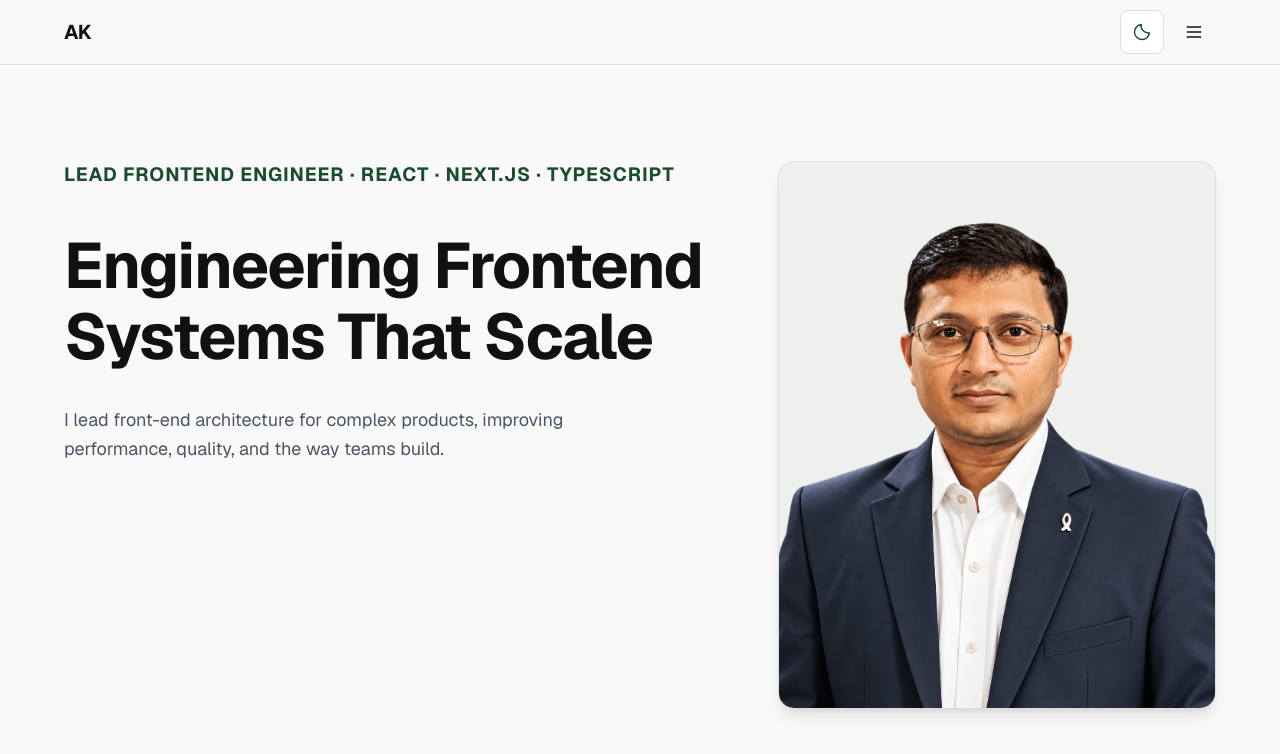
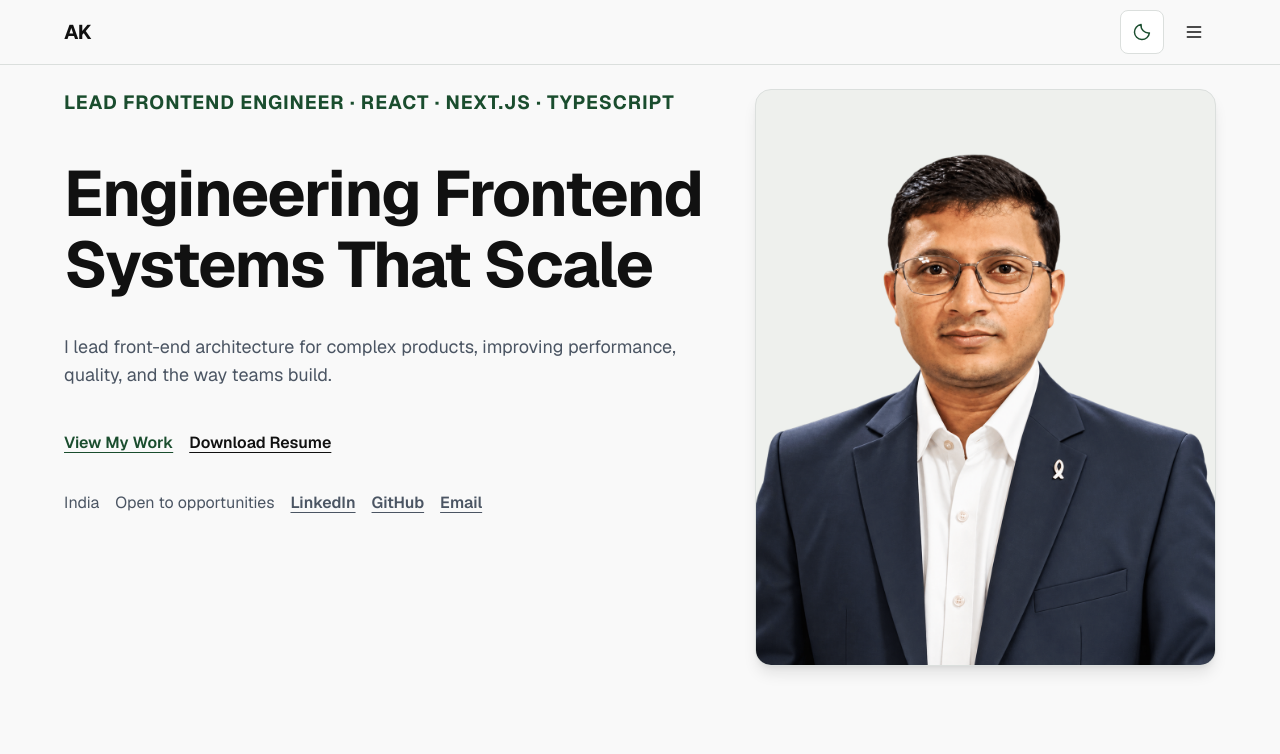
Before and after one commit to Abhishekumar93/portfolio-v2, a Next.js app: page / in a window 1280 px wide. Shown: the top 754 px of the page. Built offline with nearby package versions, Linux system fonts and the light colour scheme.

Commit message:
Refactor Hero section; update metadata, add HeroActions component, and enhance layout structure

```diff
--- a/app/layout.tsx
+++ b/app/layout.tsx
@@ -15,8 +15,9 @@ const geistMono = Geist_Mono({
 });
 
 export const metadata: Metadata = {
-  title: "Create Next App",
-  description: "Generated by create next app",
+  title: "Abhishek Kumar - Lead Frontend Engineer",
+  description:
+    "Portfolio website for Abhishek Kumar, a Lead Frontend Engineer.",
 };
 
 export default function RootLayout({ children }: LayoutProps<"/">) {
@@ -29,7 +30,7 @@ export default function RootLayout({ children }: LayoutProps<"/">) {
       <body className="min-h-full flex flex-col">
         <ThemeProvider>
           <Header />
-          {children}
+          <div className="max-w-6xl mx-auto">{children}</div>
         </ThemeProvider>
       </body>
     </html>
--- a/components/Layout/MobileMenu/index.tsx
+++ b/components/Layout/MobileMenu/index.tsx
@@ -76,7 +76,7 @@ const MobileMenu = () => {
         inert={!isOpen}
         className={`absolute inset-x-0 top-full border-b border-border bg-surface px-6 py-3 transition-[opacity,translate,visibility] duration-150 ease-out motion-reduce:translate-y-0 motion-reduce:transition-none md:px-8 lg:px-12 xl:px-0 ${isOpen ? "visible translate-y-0 opacity-100" : "invisible -translate-y-1 opacity-0"}`}
       >
-        <ul className="mx-auto max-w-6xl space-y-1">
+        <ul className="mx-auto space-y-1">
           {navigationItems.map(({ label, href }) => (
             <li key={label}>
               <a
--- /dev/null
+++ b/components/Sections/Hero/HeroActions.tsx
@@ -0,0 +1,45 @@
+import ActionLink from "@/components/UI/ActionLink";
+
+interface HeroActionsProps {
+  workHref?: string;
+  resumeHref?: string;
+}
+
+const actionClassName =
+  "inline-flex min-h-11 items-center font-semibold underline underline-offset-4 focus-visible:outline-2 focus-visible:outline-offset-4 focus-visible:outline-accent";
+
+const HeroActions = ({
+  workHref = "work",
+  resumeHref = "resume",
+}: HeroActionsProps) => {
+  return (
+    <div className="col-span-12 grid gap-4 md:col-span-7 md:col-start-1 md:row-start-2 md:self-start">
+      {(workHref || resumeHref) && (
+        <div className="flex flex-wrap gap-4">
+          {workHref && (
+            <ActionLink
+              href={workHref}
+              label="View My Work"
+              className={`${actionClassName} text-accent`}
+            />
+          )}
+          {resumeHref && (
+            <ActionLink href={resumeHref} label="Download Resume" download />
+          )}
+        </div>
+      )}
+      <div className="flex flex-wrap items-center gap-4 text-text-secondary">
+        <span>India</span>
+        <p>Open to opportunities</p>
+        <ActionLink
+          href="https://www.linkedin.com/in/abhishekr1993/"
+          label="LinkedIn"
+        />
+        <ActionLink href="https://github.com/Abhishekumar93" label="GitHub" />
+        <ActionLink href="mailto:abhishekkr1993@gmail.com" label="Email" />
+      </div>
+    </div>
+  );
+};
+
+export default HeroActions;
--- a/components/Sections/Hero/index.tsx
+++ b/components/Sections/Hero/index.tsx
@@ -1,14 +1,15 @@
 import Image from "next/image";
 import heroPortrait from "@/public/images/profile/abhishek-hero.png";
+import HeroActions from "./HeroActions";
 
 const Hero = () => {
   return (
     <section
       aria-labelledby="hero-heading"
-      className="px-3 py-6 font-sans md:p-8 lg:px-12 lg:pt-24 xl:px-0"
+      className="px-3 py-6 font-sans md:p-6 xl:px-0"
     >
-      <div className="mx-auto grid max-w-6xl grid-cols-12 gap-x-2 gap-y-8 sm:gap-x-4 lg:gap-x-8">
-        <div className="col-span-12 min-w-0 md:col-span-7">
+      <div className="mx-auto grid grid-cols-12 gap-y-4 md:grid-rows-[auto_1fr] md:gap-y-8 lg:gap-x-8">
+        <div className="col-span-12 md:col-span-7">
           <p className="whitespace-nowrap text-[clamp(0.575rem,2.9vw,1.5rem)] md:text-[clamp(0.75rem,1.5vw,2rem)] font-bold uppercase tracking-wider text-accent">
             Lead Frontend Engineer · React · Next.js · TypeScript
           </p>
@@ -19,13 +20,13 @@ const Hero = () => {
             Engineering Frontend
             <br /> Systems That Scale
           </h1>
-          <p className="mt-6 max-w-xl text-[17px] leading-relaxed text-text-secondary md:text-lg lg:mt-8">
+          <p className="mt-4 text-[clamp(0.875rem,3.75vw,1.5rem)] text-text-secondary md:text-lg lg:mt-8">
             I lead front-end architecture for complex products, improving
             performance, quality, and the way teams build.
           </p>
         </div>
-        <div className="col-span-12 min-w-0 md:col-span-5">
-          <div className="relative mx-auto aspect-438/548 w-full max-w-109.5 overflow-hidden rounded-2xl border border-border bg-portrait-panel shadow-lg shadow-foreground/10 md:mr-0 dark:shadow-none">
+        <div className="col-span-12 md:col-span-5 md:row-span-2 md:row-start-1">
+          <div className="relative mx-auto aspect-438/548 w-full overflow-hidden rounded-2xl border border-border bg-portrait-panel shadow-lg shadow-foreground/10 md:mr-0 dark:shadow-none">
             <div className="absolute inset-x-0 bottom-0 h-[90.5%]">
               <Image
                 src={heroPortrait}
@@ -38,6 +39,7 @@ const Hero = () => {
             </div>
           </div>
         </div>
+        <HeroActions />
       </div>
     </section>
   );
--- /dev/null
+++ b/components/UI/ActionLink/index.tsx
@@ -0,0 +1,39 @@
+import type { ReactNode } from "react";
+
+interface ActionLinkProps {
+  href: string;
+  label: string;
+  icon?: ReactNode;
+  className?: string;
+  download?: boolean | string;
+  target?: "_self" | "_blank" | "_parent" | "_top";
+  rel?: string;
+}
+
+const defaultClassName =
+  "inline-flex min-h-11 items-center font-semibold underline underline-offset-4 focus-visible:outline-2 focus-visible:outline-offset-4 focus-visible:outline-accent";
+
+const ActionLink = ({
+  href,
+  label,
+  icon,
+  className,
+  download,
+  target,
+  rel,
+}: ActionLinkProps) => {
+  return (
+    <a
+      href={href}
+      className={className ?? defaultClassName}
+      download={download}
+      target={target}
+      rel={rel}
+    >
+      {icon}
+      {label}
+    </a>
+  );
+};
+
+export default ActionLink;
```
